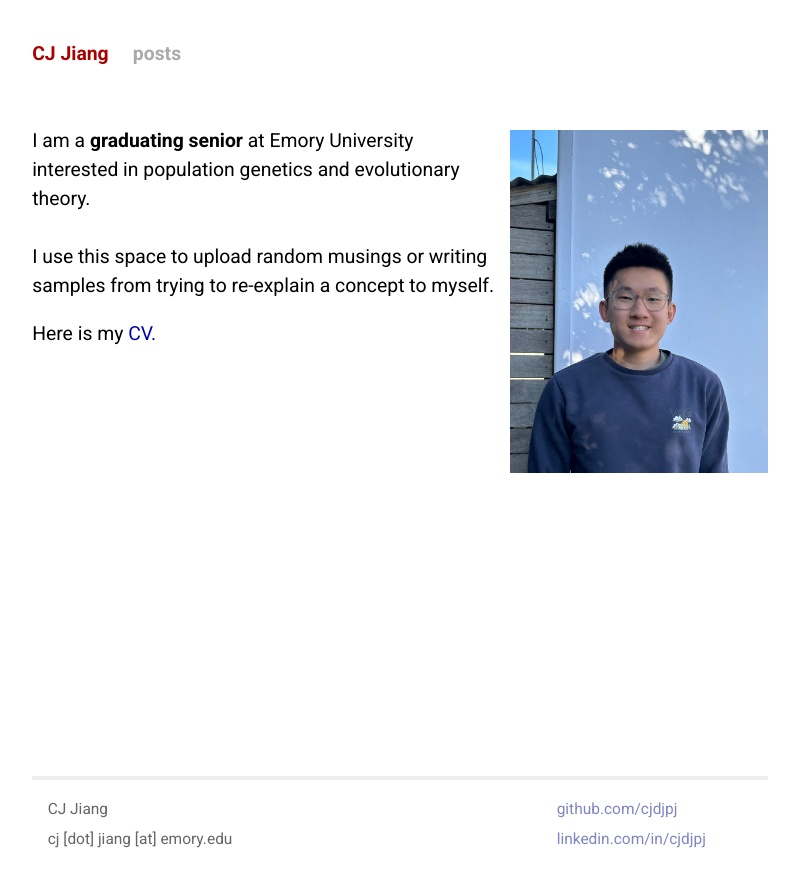
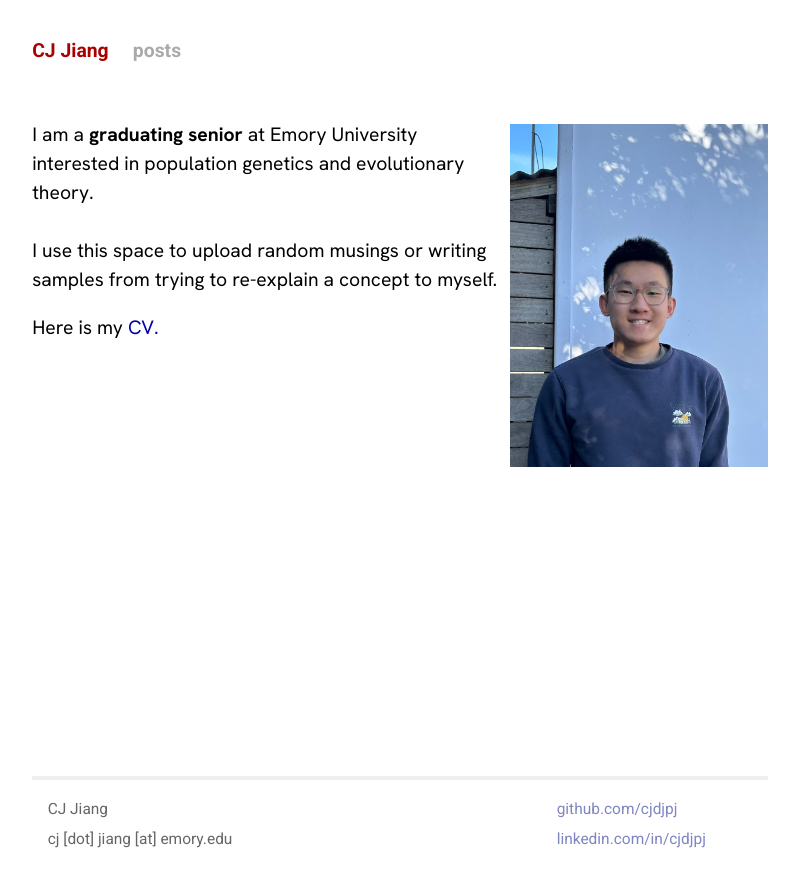
Before and after one commit to cjdjpj/cjdjpj.github.io, a Jekyll site: the page built from index.html, in a window 1280 px wide. Shown: the top 887 px of the page, without its empty margins (240-1039 px from the left). Built offline with Jekyll 4.4.1, drawn with Linux system fonts in a browser that asks for light colours.

Commit message:
hanken grotesk

```diff
--- a/_layouts/default.html
+++ b/_layouts/default.html
@@ -15,7 +15,7 @@
         <!-- Fonts -->
         <link rel="preconnect" href="https://fonts.googleapis.com">
         <link rel="preconnect" href="https://fonts.gstatic.com" crossorigin>
-        <link href="https://fonts.googleapis.com/css2?family=IBM+Plex+Mono:ital,wght@0,100;0,200;0,300;0,400;0,500;0,600;0,700;1,100;1,200;1,300;1,400;1,500;1,600;1,700&family=Roboto:ital,wght@0,100..900;1,100..900&display=swap" rel="stylesheet">
+        <link href="https://fonts.googleapis.com/css2?family=Geist:wght@100..900&family=Hanken+Grotesk:ital,wght@0,100..900;1,100..900&family=IBM+Plex+Mono:ital,wght@0,100;0,200;0,300;0,400;0,500;0,600;0,700;1,100;1,200;1,300;1,400;1,500;1,600;1,700&family=Roboto:ital,wght@0,100..900;1,100..900&display=swap" rel="stylesheet">
 
         <!-- Google tag (gtag.js) -->
         <script async src="https://www.googletagmanager.com/gtag/js?id=G-JC7JSVCPL0"></script>
--- a/css/screen.css
+++ b/css/screen.css
@@ -10,7 +10,7 @@ body {
     flex-direction: column;
     min-height: 100vh;
     background-color: white;
-    font: 1em 'Roboto', sans-serif;
+    font: 1em 'Hanken Grotesk', sans-serif;
     text-align: center;
     margin: 0;
     padding: 0;
@@ -84,6 +84,7 @@ ul.posts span {
 }
 .title {
     color: #a00;
+    font: 1em 'Roboto', sans-serif;
     font-weight: bold;
     margin-bottom: 2em;
 }
@@ -104,6 +105,7 @@ ul.posts span {
     color: #aaa;
 }
 .footer {
+    font-family: 'Roboto', sans-serif;
     font-size: 0.8em;
     color: #666;
     border-top: 4px solid #eee;
```
